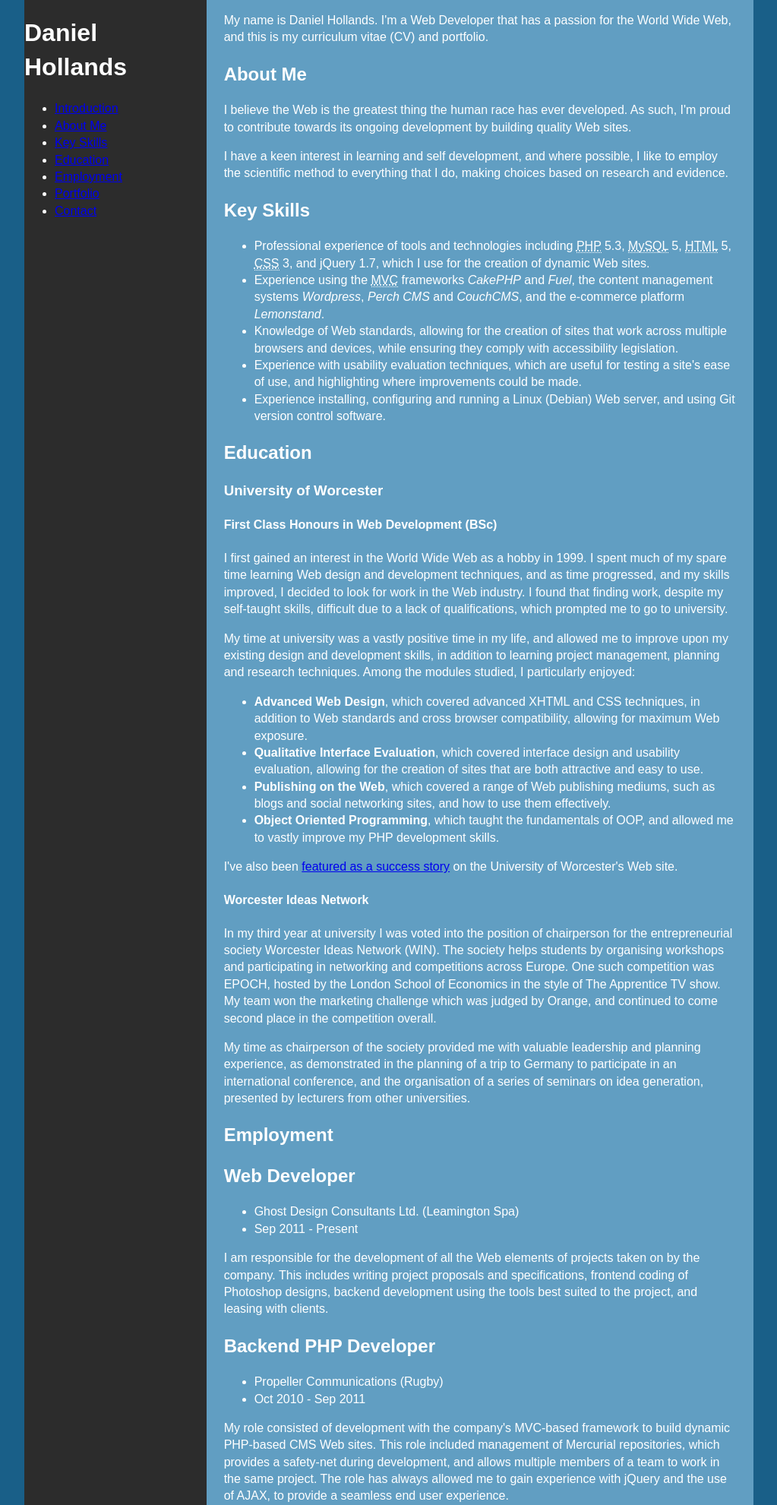
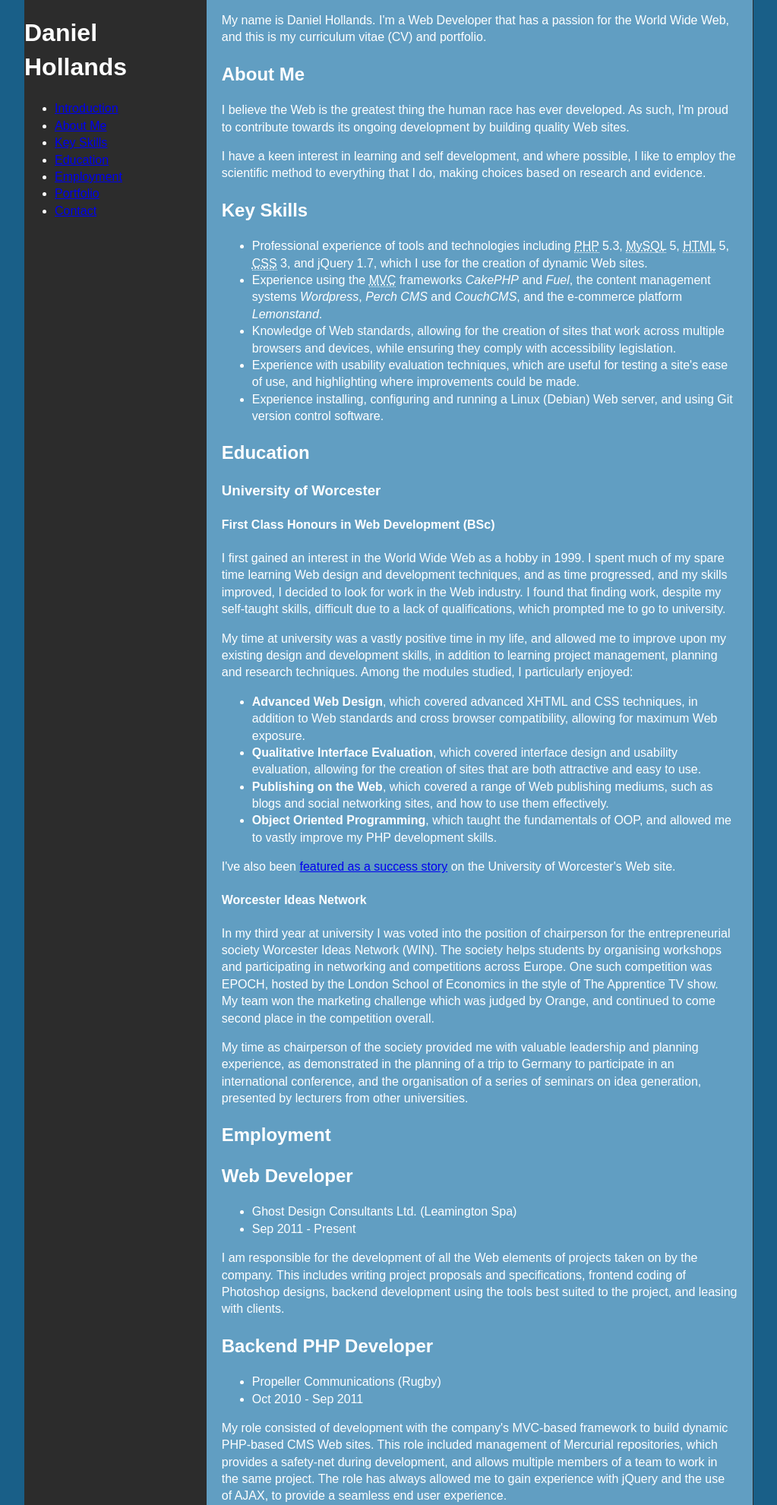
Before and after one commit to LimeBlast/danielhollands.co.uk, a PHP site: the page made by htdocs/index.php in a window 1280 px wide. Shown: the top 1981 px of the page at 76% size, without its empty margins (128-1151 px from the left). Run offline with PHP 8.4, Linux system fonts and the light colour scheme; some libraries are stand-ins or nearby versions.

Commit message:
removed neat and did it all on my own

```diff
--- a/htdocs/css/scss/_style.scss
+++ b/htdocs/css/scss/_style.scss
@@ -8,17 +8,21 @@
 body
 {
 	background: $body-bg;
+	font-size: $basefont * 1px;
 }
 
 .container
 {
 	/* layout */
-	@include outer-container;
-	max-width: em($mobile-max-width);
-    @include breakpoint(em($breakpoint-width))
-	{
+	@include clearfix;
+	@include box-sizing(border-box);
+	margin: 0 auto;
+	max-width: $mobile-max-width * 1px;
+	padding: 0 em(1) em(1) em(1);
+	@media (min-width: em($breakpoint-width)) {
 		max-width: em($desktop-max-width);
-    }
+		padding: 0 em(1) 0 0;
+	}
 
 	background: $menu-bg;
 	color: $menu-fg;
@@ -30,19 +34,16 @@ body
 .menu
 {
 	/* layout */
-	@include span-columns(12);
-	padding: 0 $gutter-width;
-    @include breakpoint(em($breakpoint-width))
-	{
-		@include span-columns(3);
+	@include clearfix;
+	@include box-sizing(border-box);
+	width: 100%;
+	@media (min-width: em($breakpoint-width)) {
+		float: left;
 		width: 25%;
-		max-width: em($menu-max-width);
+		max-width: em(239);
 		position: fixed;
-		padding: 0;
-		margin-right: 0;
-    }
+	}
 
-	background: $menu-bg;
 	color: $menu-fg;
 }
 
@@ -52,14 +53,14 @@ body
 .content
 {
 	/* layout */
-	@include span-columns(12);
-	padding: 0 $gutter-width;
-    @include breakpoint(em($breakpoint-width))
-	{
-		@include span-columns(9);
+	@include clearfix;
+	@include box-sizing(border-box);
+	width: 100%;
+	padding: 0 em($gutter-width);
+	@media (min-width: em($breakpoint-width)) {
 		float: right;
 		width: 75%;
-    }
+	}
 
 	background: $content-bg;
 	color: $content-fg;
--- a/htdocs/css/scss/main.scss
+++ b/htdocs/css/scss/main.scss
@@ -1,12 +1,12 @@
 /*	Variables
 ========================================================================== */
 
-/* sizes (px) */
-$mobile-max-width: 400; // This is the maximum width of the mobile site
-$breakpoint-width: 600; // This is the width at which the site switches to the desktop layout
-$desktop-max-width: 960; // This is the maximum width of the site
-$menu-max-width: 240; // due to some weird behavour when giving the menu a position of fixed, we need to set a max width
-$gutter-width: 2.35765%; // This is dynamically generated by neat, but I don't know how, so I'm setting it manually
+/* sizes */
+$basefont: 16; // (px)
+$mobile-max-width: 400; // (px) This is the maximum width of the mobile site
+$breakpoint-width: 600; // (px) This is the width at which the site switches to the desktop layout
+$desktop-max-width: 960; // (px) This is the maximum width of the site
+$gutter-width: 20; // (px)
 
 /* colours */
 $body-bg: #195f88;
@@ -17,12 +17,18 @@ $menu-fg: #ffffff;
 $content-bg: #619EC2;
 $content-fg: #ffffff;
 
+/*	Mixins and Functions
+========================================================================== */
+
+// http://erskinelabs.com/calculating-ems-scss/
+@function em($target, $context: $basefont) {
+    @return ($target / $context) * 1em;
+}
 
 /*	Imports
 ========================================================================== */
 
 @import 'bourbon/bourbon';
-@import "neat/neat";
 
 @import 'normalize';
 @import 'h5bp';
```
Also changed, not shown: htdocs/css/main.css, 1 other file.
